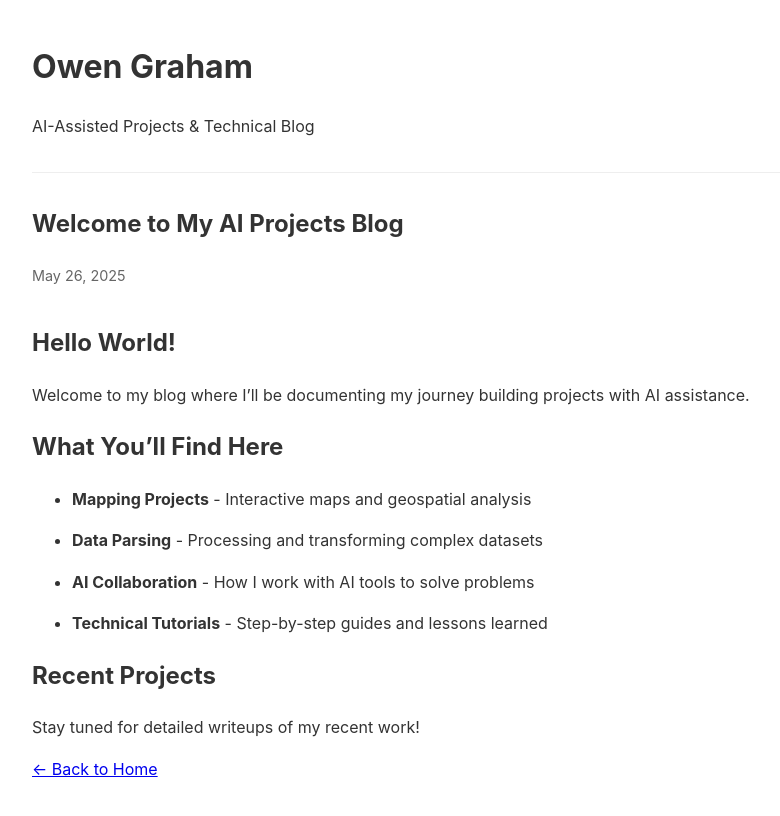
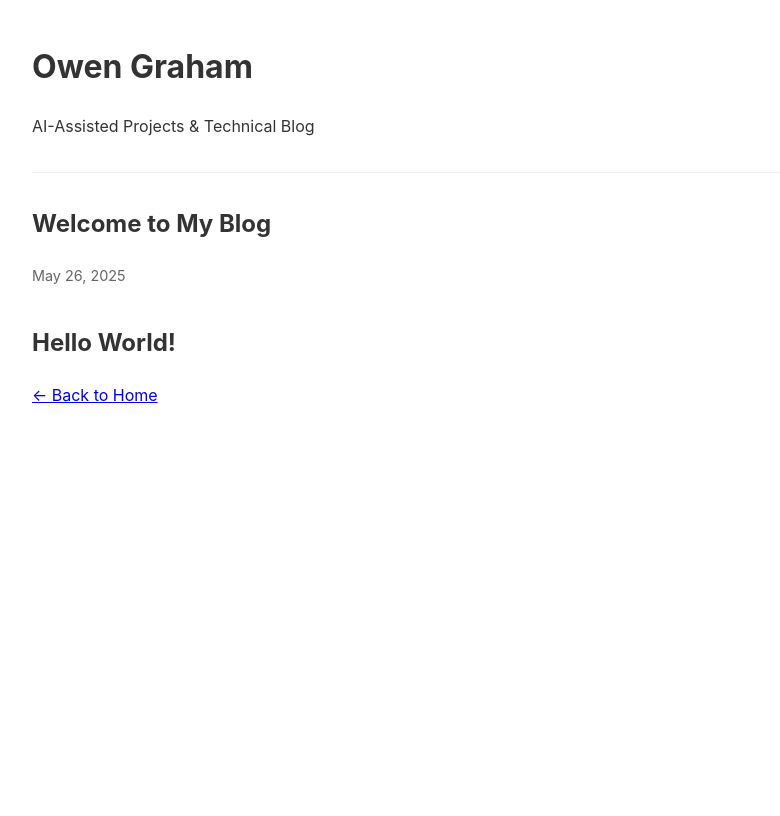
Before and after one commit to Owen-Graham/Owen-Graham.github.io, a Jekyll site: the page built from _posts/2025-05-26-welcome-to-my-blog.md, in a window 1280 px wide. Shown: the top 816 px of the page, without its empty margins (208-988 px from the left). Built offline with Jekyll 4.4.1, drawn with Linux system fonts in a browser that asks for light colours.

Commit message:
Update 2025-05-26-welcome-to-my-blog.md

```diff
--- a/_posts/2025-05-26-welcome-to-my-blog.md
+++ b/_posts/2025-05-26-welcome-to-my-blog.md
@@ -1,21 +1,8 @@
 ---
 layout: post
-title: "Welcome to My AI Projects Blog"
+title: "Welcome to My Blog"
 date: 2025-05-26
 categories: introduction
 ---
 
 # Hello World!
-
-Welcome to my blog where I'll be documenting my journey building projects with AI assistance.
-
-## What You'll Find Here
-
-- **Mapping Projects** - Interactive maps and geospatial analysis
-- **Data Parsing** - Processing and transforming complex datasets
-- **AI Collaboration** - How I work with AI tools to solve problems
-- **Technical Tutorials** - Step-by-step guides and lessons learned
-
-## Recent Projects
-
-Stay tuned for detailed writeups of my recent work!
```
